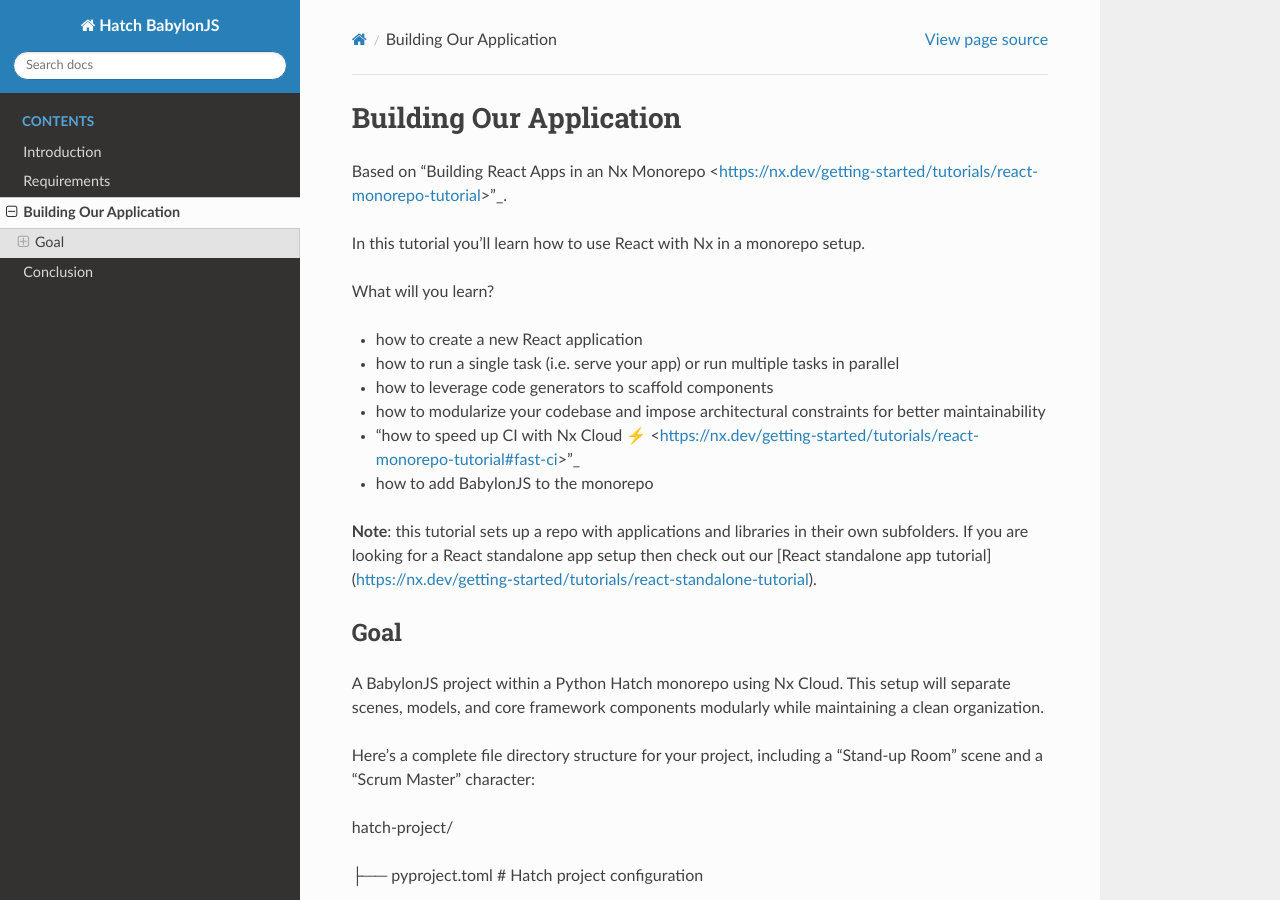
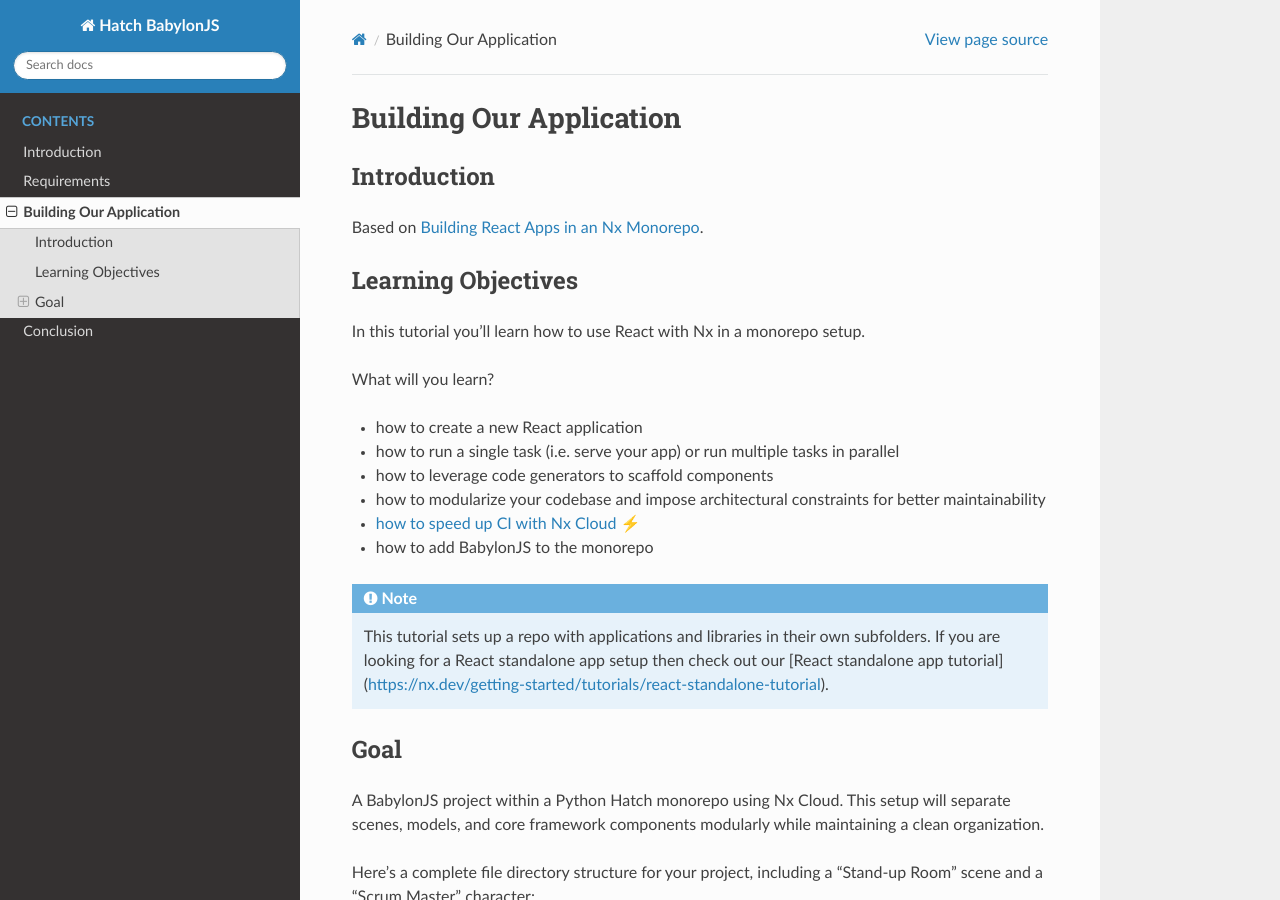
Before and after one commit to vanHeemstraSystems/hatch-babylonjs, a Sphinx documentation site: the page built from docs/source/300/index.rst, in a window 1280 px wide and 900 px high. Built offline with Sphinx 7.4.7 and the Read the Docs theme 3.1.0, drawn with Linux system fonts in a browser that asks for light colours; pages that are not in the unit, such as notebooks, are missing from menus.

Commit message:
Enhance index.rst by adding an introduction and learning objectives sections, and improving formatting for links and notes to enhance clarity and organization of the tutorial content.

```diff
--- a/docs/source/300/index.rst
+++ b/docs/source/300/index.rst
@@ -1,7 +1,13 @@
 Building Our Application
 ========================
 
-Based on "Building React Apps in an Nx Monorepo <https://nx.dev/getting-started/tutorials/react-monorepo-tutorial>"_.
+Introduction
+************
+
+Based on `Building React Apps in an Nx Monorepo <https://nx.dev/getting-started/tutorials/react-monorepo-tutorial>`_.
+
+Learning Objectives
+*******************
 
 In this tutorial you'll learn how to use React with Nx in a monorepo setup.
 
```
Also changed, not shown: other parts of docs/source/300/index.rst (+3 -2 lines).
